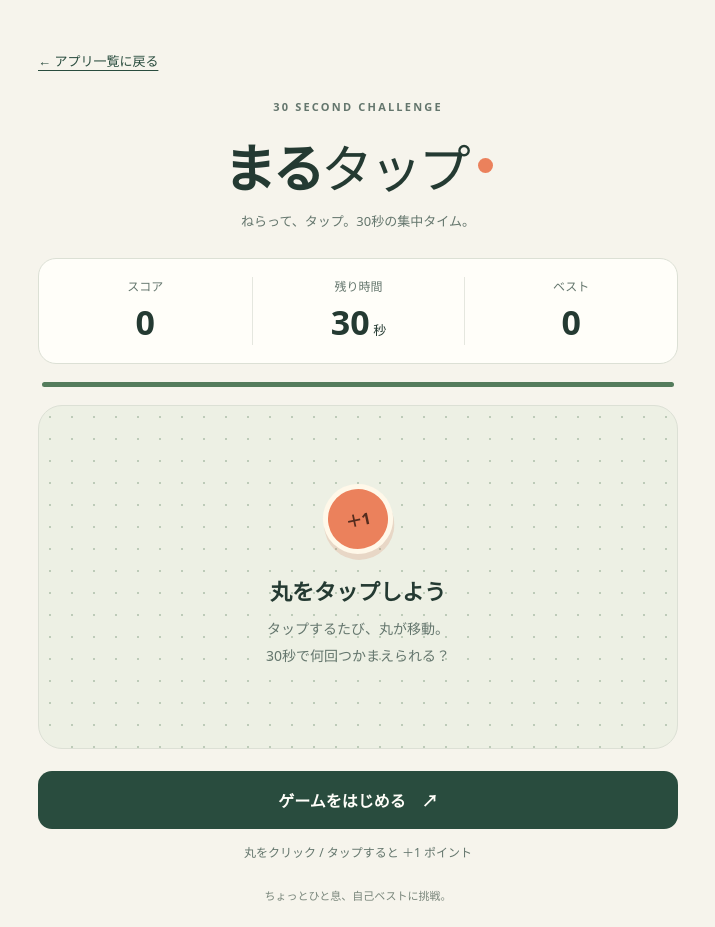
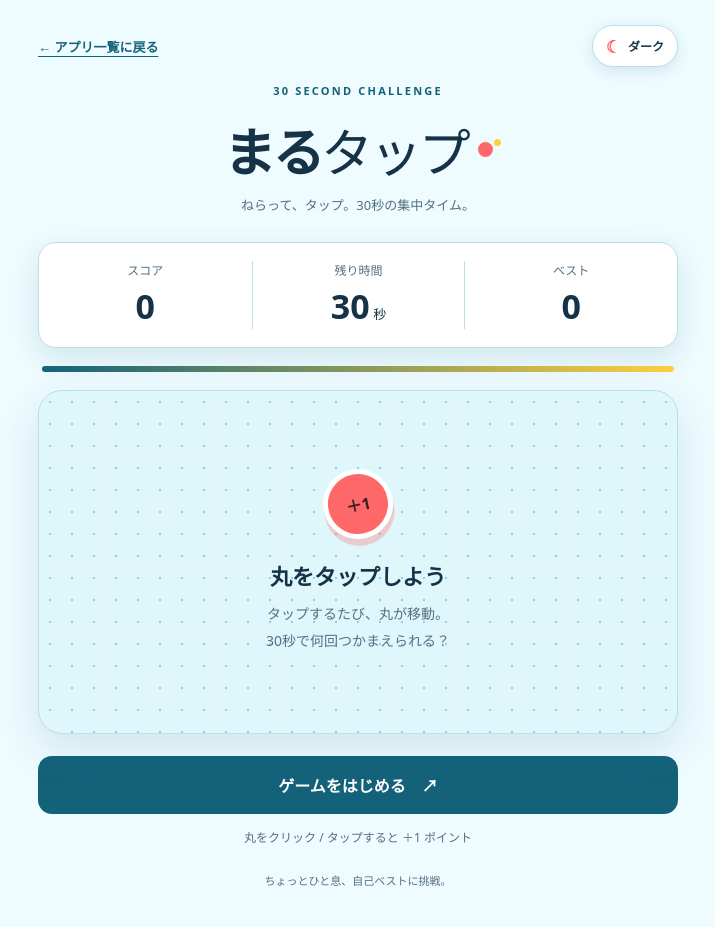
Before and after one commit to k-sat0/codex-gamerepos, a plain HTML site: page apps/maru-tap/index.html in a window 1280 px wide. Shown: the whole page, without its empty margins (282-997 px from the left). Drawn offline with Linux system fonts and the light colour scheme.

Commit message:
Add soda pop light and dark themes

```diff
--- a/apps/maru-tap/index.html
+++ b/apps/maru-tap/index.html
@@ -3,15 +3,21 @@
 <head>
   <meta charset="utf-8">
   <meta name="viewport" content="width=device-width, initial-scale=1">
-  <meta name="theme-color" content="#f6f4ec">
+  <meta name="theme-color" content="#eefbff">
   <meta name="description" content="30秒間、丸をタップしてハイスコアを目指すシンプルなゲーム。">
   <title>まるタップ | 30秒チャレンジ</title>
+  <script src="../../theme.js"></script>
   <link rel="stylesheet" href="./style.css">
   <script src="./script.js" defer></script>
 </head>
 <body>
   <main class="game">
-    <nav aria-label="ナビゲーション"><a class="back-link" href="../../index.html">← アプリ一覧に戻る</a></nav>
+    <nav aria-label="ナビゲーション">
+      <a class="back-link" href="../../index.html">← アプリ一覧に戻る</a>
+      <button class="theme-toggle" type="button" data-theme-toggle aria-label="ダークテーマに切り替える">
+        <span data-theme-icon aria-hidden="true">☾</span><span data-theme-label>ダーク</span>
+      </button>
+    </nav>
     <header><span class="badge">30 SECOND CHALLENGE</span><h1>まる<span>タップ</span><span class="logo-dot" aria-hidden="true"></span></h1><p>ねらって、タップ。30秒の集中タイム。</p></header>
     <section class="stats" aria-label="ゲームの記録">
       <div><span class="label">スコア</span><strong id="score">0</strong></div>
--- a/apps/maru-tap/style.css
+++ b/apps/maru-tap/style.css
@@ -1,38 +1,59 @@
-:root { color-scheme: light; font-family: "Yu Gothic", "Hiragino Kaku Gothic ProN", system-ui, sans-serif; color: #243a32; background: #f6f4ec; }
+:root {
+  color-scheme: light;
+  font-family: "Yu Gothic", "Hiragino Kaku Gothic ProN", system-ui, sans-serif;
+  --bg: #eefbff; --surface: #ffffff; --surface-soft: #dff6fb;
+  --text: #153247; --muted: #547084; --border: #b9dfe8;
+  --primary: #14627a; --primary-hover: #0d4e63; --on-primary: #ffffff;
+  --accent: #ffcf3f; --accent-strong: #ff6868; --dot: #79d9e8;
+  --shadow: rgba(31, 106, 127, .14);
+  background: var(--bg); color: var(--text);
+}
+:root[data-theme="dark"] {
+  color-scheme: dark;
+  --bg: #0d1b2a; --surface: #14283b; --surface-soft: #17364b;
+  --text: #ecfbff; --muted: #a9c8d5; --border: #31566d;
+  --primary: #72e5f2; --primary-hover: #a2f2f8; --on-primary: #0b2634;
+  --accent: #f7df63; --accent-strong: #ff8585; --dot: #3b7289;
+  --shadow: rgba(0, 0, 0, .3);
+}
 * { box-sizing: border-box; }
-body { margin: 0; padding: 38px 20px 24px; }
+body { margin: 0; padding: 24px 20px; background: var(--bg); color: var(--text); transition: background-color .2s, color .2s; }
 .game { max-width: 640px; margin: auto; }
-.back-link { display: inline-flex; align-items: center; min-height: 44px; margin-bottom: 12px; color: #294c3e; font-size: 13px; text-underline-offset: 4px; }
-.back-link:focus-visible { outline: 3px solid #264b83; outline-offset: 4px; }
+nav { display: flex; align-items: center; justify-content: space-between; gap: 16px; margin-bottom: 10px; }
+.back-link { display: inline-flex; align-items: center; min-height: 44px; color: var(--primary); font-size: 13px; font-weight: 700; text-underline-offset: 4px; }
+.theme-toggle { display: inline-flex; align-items: center; justify-content: center; gap: 7px; min-height: 42px; padding: 8px 13px; border: 1px solid var(--border); border-radius: 999px; background: var(--surface); color: var(--text); font: inherit; font-size: 12px; font-weight: 700; cursor: pointer; box-shadow: 0 4px 14px var(--shadow); }
+.theme-toggle:hover { border-color: var(--primary); }
+.theme-toggle [data-theme-icon] { color: var(--accent-strong); font-size: 17px; line-height: 1; }
+.back-link:focus-visible, button:focus-visible { outline: 3px solid var(--accent); outline-offset: 4px; }
 header { text-align: center; margin-bottom: 28px; }
-.badge { font-size: 11px; letter-spacing: .2em; font-weight: 700; color: #64766d; }
+.badge { color: var(--primary); font-size: 11px; letter-spacing: .2em; font-weight: 800; }
 h1 { display: flex; align-items: center; justify-content: center; margin: 12px 0 8px; font-size: clamp(36px, 8vw, 52px); letter-spacing: -.06em; }
 h1 > span:first-child { font-weight: 400; }
-.logo-dot { width: 15px; height: 15px; border-radius: 50%; background: #eb815c; margin-left: 10px; }
-header p { font-size: 13px; color: #64766d; margin: 0; }
-.stats { display: grid; grid-template-columns: repeat(3, 1fr); border: 1px solid #dce0d5; border-radius: 18px; background: #fffef9; padding: 18px 0; }
+.logo-dot { width: 15px; height: 15px; border-radius: 50%; background: var(--accent-strong); box-shadow: 12px -7px 0 -4px var(--accent); margin-left: 10px; }
+header p { color: var(--muted); font-size: 13px; margin: 0; }
+.stats { display: grid; grid-template-columns: repeat(3, 1fr); border: 1px solid var(--border); border-radius: 18px; background: var(--surface); padding: 18px 0; box-shadow: 0 10px 28px var(--shadow); }
 .stats > div { text-align: center; }
-.stats > div + div { border-left: 1px solid #e5e7df; }
-.label { display: block; font-size: 12px; color: #64766d; margin-bottom: 4px; }
+.stats > div + div { border-left: 1px solid var(--border); }
+.label { display: block; color: var(--muted); font-size: 12px; margin-bottom: 4px; }
 strong { font-size: 34px; font-weight: 650; font-variant-numeric: tabular-nums; }
 small { font-size: 13px; font-weight: 400; }
-.timer-track { height: 5px; background: #e2e6da; margin: 18px 4px; border-radius: 8px; overflow: hidden; }
-#timer-bar { height: 100%; width: 100%; background: #547c5c; transform-origin: left; }
-#arena { position: relative; height: clamp(280px, 43svh, 420px); border: 1px solid #dce0d5; border-radius: 24px; background-color: #edf0e4; background-image: radial-gradient(#bdcbb8 1px, transparent 1px); background-size: 22px 22px; overflow: hidden; }
+.timer-track { height: 6px; background: var(--surface-soft); margin: 18px 4px; border-radius: 8px; overflow: hidden; }
+#timer-bar { height: 100%; width: 100%; background: linear-gradient(90deg, var(--primary), var(--accent)); transform-origin: left; }
+#arena { position: relative; height: clamp(280px, 43svh, 420px); border: 1px solid var(--border); border-radius: 24px; background-color: var(--surface-soft); background-image: radial-gradient(var(--dot) 1.2px, transparent 1.2px); background-size: 22px 22px; overflow: hidden; box-shadow: 0 16px 40px var(--shadow); }
 .message { position: absolute; inset: 0; display: flex; flex-direction: column; align-items: center; justify-content: center; padding: 20px; text-align: center; }
 .message h2 { font-size: 22px; margin: 20px 0 10px; }
-.message p { margin: 0; font-size: 14px; line-height: 1.9; color: #64766d; }
-.demo-dot, #target { width: 70px; height: 70px; border-radius: 50%; background: #eb815c; border: 5px solid #fff8e9; box-shadow: 0 6px 0 #d0694730; }
-.demo-dot { display: grid; place-items: center; color: #542c1e; font-weight: bold; transform: rotate(-12deg); }
+.message p { color: var(--muted); margin: 0; font-size: 14px; line-height: 1.9; }
+.demo-dot, #target { width: 70px; height: 70px; border-radius: 50%; background: var(--accent-strong); border: 5px solid var(--surface); box-shadow: 0 7px 0 color-mix(in srgb, var(--accent-strong) 30%, transparent); }
+.demo-dot { display: grid; place-items: center; color: #3d2027; font-weight: 800; transform: rotate(-12deg); }
 #target { position: absolute; cursor: pointer; touch-action: manipulation; -webkit-tap-highlight-color: transparent; }
-#target:active { background: #f2a077; }
+#target:active { filter: brightness(1.1); }
 button { font: inherit; }
-button:focus-visible { outline: 3px solid #264b83; outline-offset: 4px; }
-.start { width: 100%; display: flex; align-items: center; justify-content: center; gap: 16px; margin-top: 22px; padding: 17px; border: 0; border-radius: 14px; background: #294c3e; color: #fffef9; font-weight: 700; cursor: pointer; touch-action: manipulation; }
-.start:hover:not(:disabled) { background: #39634f; }
-.start:disabled { background: #687e6d; cursor: default; }
-.hint { text-align: center; font-size: 12px; color: #64766d; margin: 14px 0 26px; }
-footer { text-align: center; font-size: 11px; color: #79867b; }
-.result-score { font-size: 64px; font-weight: 700; line-height: 1.2; }
+.start { width: 100%; display: flex; align-items: center; justify-content: center; gap: 16px; margin-top: 22px; padding: 17px; border: 0; border-radius: 14px; background: var(--primary); color: var(--on-primary); font-weight: 800; cursor: pointer; touch-action: manipulation; }
+.start:hover:not(:disabled) { background: var(--primary-hover); }
+.start:disabled { opacity: .62; cursor: default; }
+.hint { color: var(--muted); text-align: center; font-size: 12px; margin: 14px 0 26px; }
+footer { color: var(--muted); text-align: center; font-size: 11px; }
+.result-score { color: var(--primary); font-size: 64px; font-weight: 700; line-height: 1.2; }
 [hidden] { display: none !important; }
-@media (max-width: 480px) { body { padding: 24px 16px 20px; } header { margin-bottom: 22px; } .stats { padding: 13px 0; } strong { font-size: 30px; } #arena { height: clamp(260px, 42svh, 370px); } }
+@media (max-width: 480px) { body { padding: 16px; } nav { margin-bottom: 8px; } .theme-toggle { padding-inline: 11px; } header { margin-bottom: 22px; } .stats { padding: 13px 0; } strong { font-size: 30px; } #arena { height: clamp(260px, 42svh, 370px); } }
+@media (prefers-reduced-motion: reduce) { body { transition: none; } }
--- a/style.css
+++ b/style.css
@@ -1,26 +1,49 @@
-:root { color-scheme: light; font-family: "Yu Gothic", "Hiragino Kaku Gothic ProN", system-ui, sans-serif; color: #243a32; background: #f6f4ec; }
+:root {
+  color-scheme: light;
+  font-family: "Yu Gothic", "Hiragino Kaku Gothic ProN", system-ui, sans-serif;
+  --bg: #eefbff; --surface: #ffffff; --surface-soft: #dff6fb;
+  --text: #153247; --muted: #547084; --border: #b9dfe8;
+  --primary: #14627a; --primary-hover: #0d4e63; --on-primary: #ffffff;
+  --accent: #ffcf3f; --accent-strong: #ff6868; --dot: #79d9e8;
+  --shadow: rgba(31, 106, 127, .14);
+  background: var(--bg); color: var(--text);
+}
+:root[data-theme="dark"] {
+  color-scheme: dark;
+  --bg: #0d1b2a; --surface: #14283b; --surface-soft: #17364b;
+  --text: #ecfbff; --muted: #a9c8d5; --border: #31566d;
+  --primary: #72e5f2; --primary-hover: #a2f2f8; --on-primary: #0b2634;
+  --accent: #f7df63; --accent-strong: #ff8585; --dot: #3b7289;
+  --shadow: rgba(0, 0, 0, .3);
+}
 * { box-sizing: border-box; }
-body { margin: 0; padding: 64px 24px 28px; }
+body { margin: 0; padding: 30px 24px 28px; background: var(--bg); color: var(--text); transition: background-color .2s, color .2s; }
 .hub { max-width: 1040px; margin: auto; }
+.top-bar { display: flex; justify-content: space-between; align-items: center; margin-bottom: 32px; }
+.site-mark { color: var(--primary); font-size: 11px; font-weight: 800; letter-spacing: .18em; }
+.theme-toggle { display: inline-flex; align-items: center; justify-content: center; gap: 7px; min-height: 42px; padding: 8px 13px; border: 1px solid var(--border); border-radius: 999px; background: var(--surface); color: var(--text); font: inherit; font-size: 12px; font-weight: 700; cursor: pointer; box-shadow: 0 4px 14px var(--shadow); }
+.theme-toggle:hover { border-color: var(--primary); }
+.theme-toggle [data-theme-icon] { color: var(--accent-strong); font-size: 17px; line-height: 1; }
+.theme-toggle:focus-visible, .play-link:focus-visible { outline: 3px solid var(--accent); outline-offset: 4px; }
 .intro { margin-bottom: 54px; }
-.eyebrow { font-size: 11px; letter-spacing: .18em; font-weight: 700; color: #64766d; }
+.eyebrow { color: var(--primary); font-size: 11px; letter-spacing: .18em; font-weight: 800; }
 h1 { display: flex; align-items: center; gap: 12px; font-size: clamp(30px, 6vw, 48px); letter-spacing: -.05em; margin: 18px 0; }
-.logo-dot { width: 15px; height: 15px; border-radius: 50%; background: #eb815c; flex-shrink: 0; }
-.intro p { color: #64766d; font-size: 15px; line-height: 1.9; margin: 0; }
+.logo-dot { width: 15px; height: 15px; border-radius: 50%; background: var(--accent-strong); box-shadow: 12px -7px 0 -4px var(--accent); flex-shrink: 0; }
+.intro p { color: var(--muted); font-size: 15px; line-height: 1.9; margin: 0; }
 .section-heading { display: flex; justify-content: space-between; align-items: center; gap: 12px; margin-bottom: 18px; }
 h2 { font-size: 18px; margin: 0; }
-.section-heading > span { font-size: 12px; color: #64766d; }
+.section-heading > span { color: var(--muted); font-size: 12px; }
 .app-grid { display: grid; grid-template-columns: repeat(auto-fill, minmax(min(100%, 280px), 1fr)); gap: 24px; }
-.app-card { overflow: hidden; border: 1px solid #dce0d5; border-radius: 22px; background: #fffef9; }
-.app-preview { height: 190px; display: flex; flex-direction: column; align-items: center; justify-content: center; gap: 22px; background-color: #edf0e4; background-image: radial-gradient(#bdcbb8 1px, transparent 1px); background-size: 22px 22px; }
-.preview-dot { display: grid; place-items: center; width: 76px; height: 76px; border-radius: 50%; background: #eb815c; border: 5px solid #fff8e9; box-shadow: 0 6px 0 #d0694730; color: #542c1e; font-weight: 700; transform: rotate(-12deg); }
-.preview-label { font-size: 10px; letter-spacing: .15em; color: #536d56; font-weight: 700; }
+.app-card { overflow: hidden; border: 1px solid var(--border); border-radius: 22px; background: var(--surface); box-shadow: 0 16px 40px var(--shadow); }
+.app-preview { height: 190px; display: flex; flex-direction: column; align-items: center; justify-content: center; gap: 22px; background-color: var(--surface-soft); background-image: radial-gradient(var(--dot) 1.2px, transparent 1.2px); background-size: 22px 22px; }
+.preview-dot { display: grid; place-items: center; width: 76px; height: 76px; border-radius: 50%; background: var(--accent-strong); border: 5px solid var(--surface); box-shadow: 0 7px 0 color-mix(in srgb, var(--accent-strong) 30%, transparent); color: #3d2027; font-weight: 800; transform: rotate(-12deg); }
+.preview-label { color: var(--primary); font-size: 10px; letter-spacing: .15em; font-weight: 800; }
 .app-info { padding: 24px; }
-.tag { font-size: 11px; color: #526a55; background: #edf0e4; border-radius: 20px; padding: 5px 10px; }
+.tag { color: var(--primary); background: var(--surface-soft); border-radius: 20px; padding: 5px 10px; font-size: 11px; font-weight: 700; }
 h3 { margin: 16px 0 10px; font-size: 24px; }
-.app-info p { margin: 0 0 24px; color: #64766d; font-size: 14px; line-height: 1.9; }
-.play-link { display: flex; justify-content: space-between; align-items: center; min-height: 48px; padding: 12px 18px; background: #294c3e; color: #fffef9; text-decoration: none; font-weight: 700; border-radius: 12px; touch-action: manipulation; }
-.play-link:hover { background: #39634f; }
-.play-link:focus-visible { outline: 3px solid #264b83; outline-offset: 4px; }
-footer { margin-top: 60px; padding-top: 24px; border-top: 1px solid #dce0d5; color: #64766d; font-size: 12px; }
-@media (max-width: 480px) { body { padding: 36px 20px 24px; } .intro { margin-bottom: 36px; } .section-heading > span { font-size: 11px; } }
+.app-info p { margin: 0 0 24px; color: var(--muted); font-size: 14px; line-height: 1.9; }
+.play-link { display: flex; justify-content: space-between; align-items: center; min-height: 48px; padding: 12px 18px; background: var(--primary); color: var(--on-primary); text-decoration: none; font-weight: 800; border-radius: 12px; touch-action: manipulation; }
+.play-link:hover { background: var(--primary-hover); }
+footer { margin-top: 60px; padding-top: 24px; border-top: 1px solid var(--border); color: var(--muted); font-size: 12px; }
+@media (max-width: 480px) { body { padding: 22px 20px 24px; } .top-bar { margin-bottom: 28px; } .intro { margin-bottom: 36px; } .section-heading > span { font-size: 11px; } }
+@media (prefers-reduced-motion: reduce) { body { transition: none; } }
--- /dev/null
+++ b/theme.js
@@ -0,0 +1,57 @@
+"use strict";
+
+(() => {
+  const STORAGE_KEY = "asobi-theme-v1";
+  const root = document.documentElement;
+  const systemTheme = window.matchMedia("(prefers-color-scheme: dark)");
+
+  function savedTheme() {
+    try {
+      const value = localStorage.getItem(STORAGE_KEY);
+      return value === "light" || value === "dark" ? value : null;
+    } catch {
+      return null;
+    }
+  }
+
+  function preferredTheme() {
+    return savedTheme() || (systemTheme.matches ? "dark" : "light");
+  }
+
+  function updateControls(theme) {
+    const nextTheme = theme === "dark" ? "ライト" : "ダーク";
+    document.querySelectorAll("[data-theme-toggle]").forEach((button) => {
+      button.setAttribute("aria-label", `${nextTheme}テーマに切り替える`);
+      button.setAttribute("title", `${nextTheme}テーマに切り替える`);
+      const icon = button.querySelector("[data-theme-icon]");
+      const label = button.querySelector("[data-theme-label]");
+      if (icon) icon.textContent = theme === "dark" ? "☀" : "☾";
+      if (label) label.textContent = nextTheme;
+    });
+  }
+
+  function applyTheme(theme) {
+    root.dataset.theme = theme;
+    root.style.colorScheme = theme;
+    const themeColor = document.querySelector('meta[name="theme-color"]');
+    if (themeColor) themeColor.content = theme === "dark" ? "#0d1b2a" : "#eefbff";
+    updateControls(theme);
+  }
+
+  applyTheme(preferredTheme());
+
+  document.addEventListener("DOMContentLoaded", () => {
+    updateControls(root.dataset.theme);
+    document.querySelectorAll("[data-theme-toggle]").forEach((button) => {
+      button.addEventListener("click", () => {
+        const theme = root.dataset.theme === "dark" ? "light" : "dark";
+        try { localStorage.setItem(STORAGE_KEY, theme); } catch { /* Theme still changes for this page. */ }
+        applyTheme(theme);
+      });
+    });
+  });
+
+  systemTheme.addEventListener("change", (event) => {
+    if (!savedTheme()) applyTheme(event.matches ? "dark" : "light");
+  });
+})();
```
Also changed, not shown: index.html (+8 -1 lines), 1 other file.
